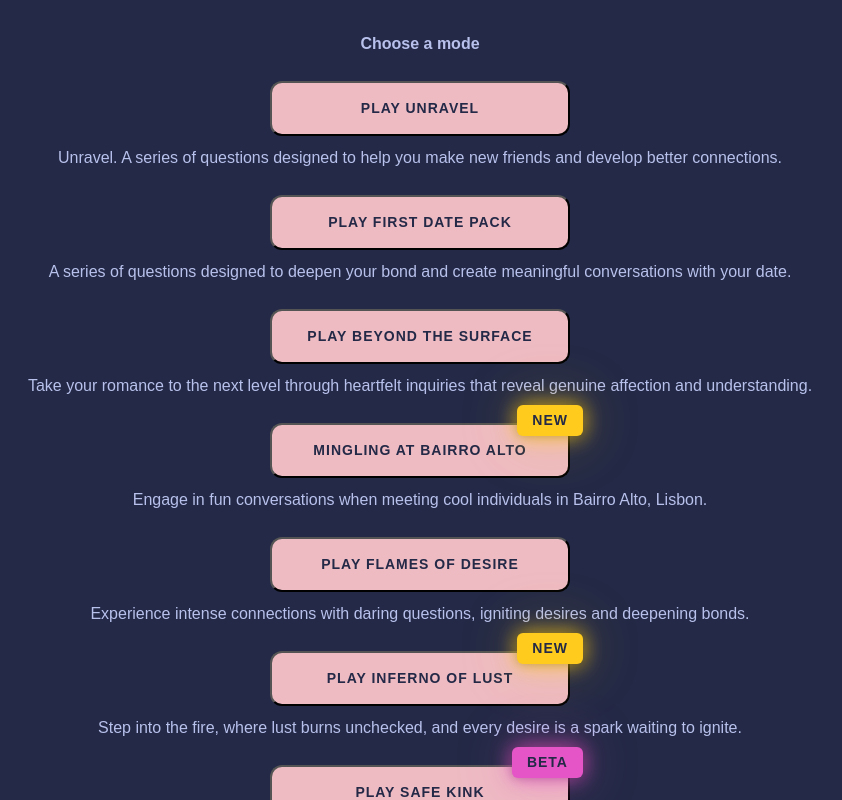
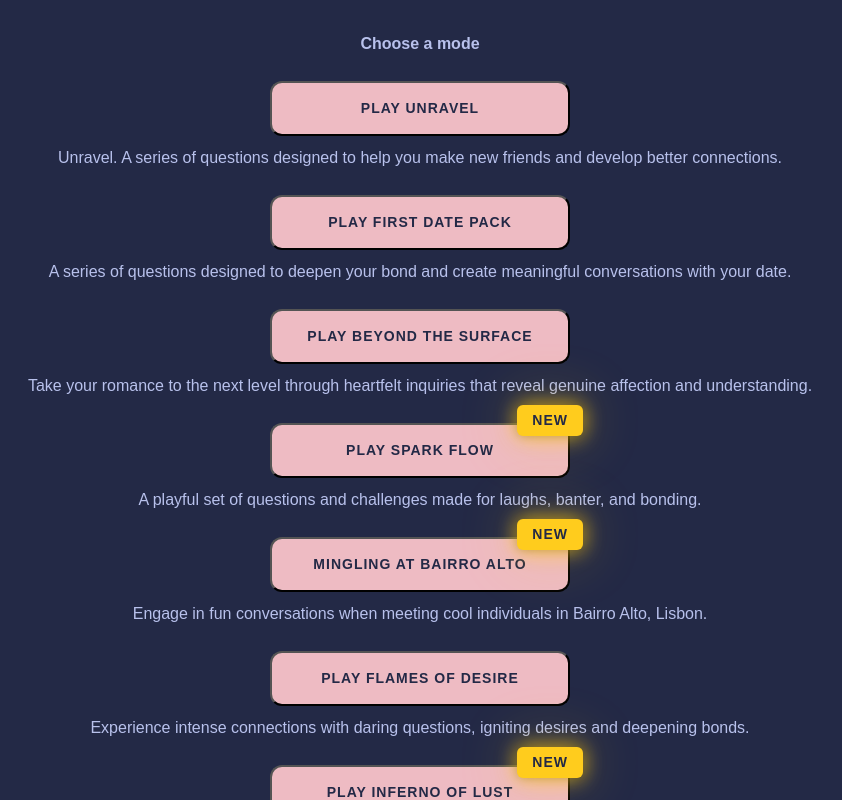
Before and after one commit to MrValraven/unravel, a React (Vite) app: page /questions in a window 1280 px wide. Shown: the top 800 px of the page, without its empty margins (220-1062 px from the left). Built offline with nearby package versions, Linux system fonts and the light colour scheme.

Commit message:
add happy couples

```diff
--- a/src/static/modes.js
+++ b/src/static/modes.js
@@ -13,6 +13,7 @@ import hedonisticData from "../data/hedonist.json";
 import flintaData from "../data/flinta.json";
 import bairroData from "../data/bairro.json";
 import safeKinkData from "../data/safeKink.json";
+import happyCouple from '../data/happyCouple.json';
 
 const availableModes = [
   {
@@ -35,6 +36,13 @@ const availableModes = [
       "Take your romance to the next level through heartfelt inquiries that reveal genuine affection and understanding.",
     data: advancedDating,
     tagType: "",
+  },
+  {
+    title: "Play Spark Flow",
+    description:
+      "A playful set of questions and challenges made for laughs, banter, and bonding.",
+    data: happyCouple,
+    tagType: "new",
   },
   {
     title: "Mingling at Bairro Alto",
```
